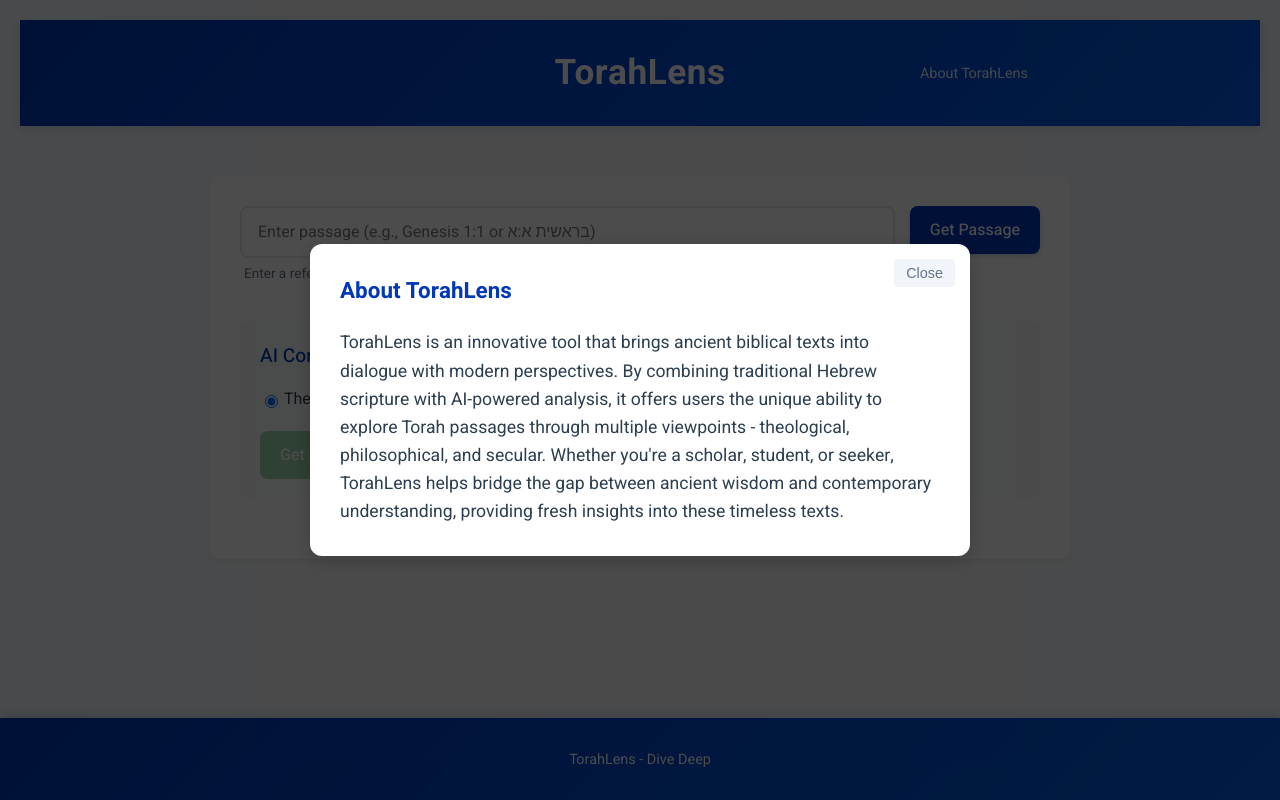
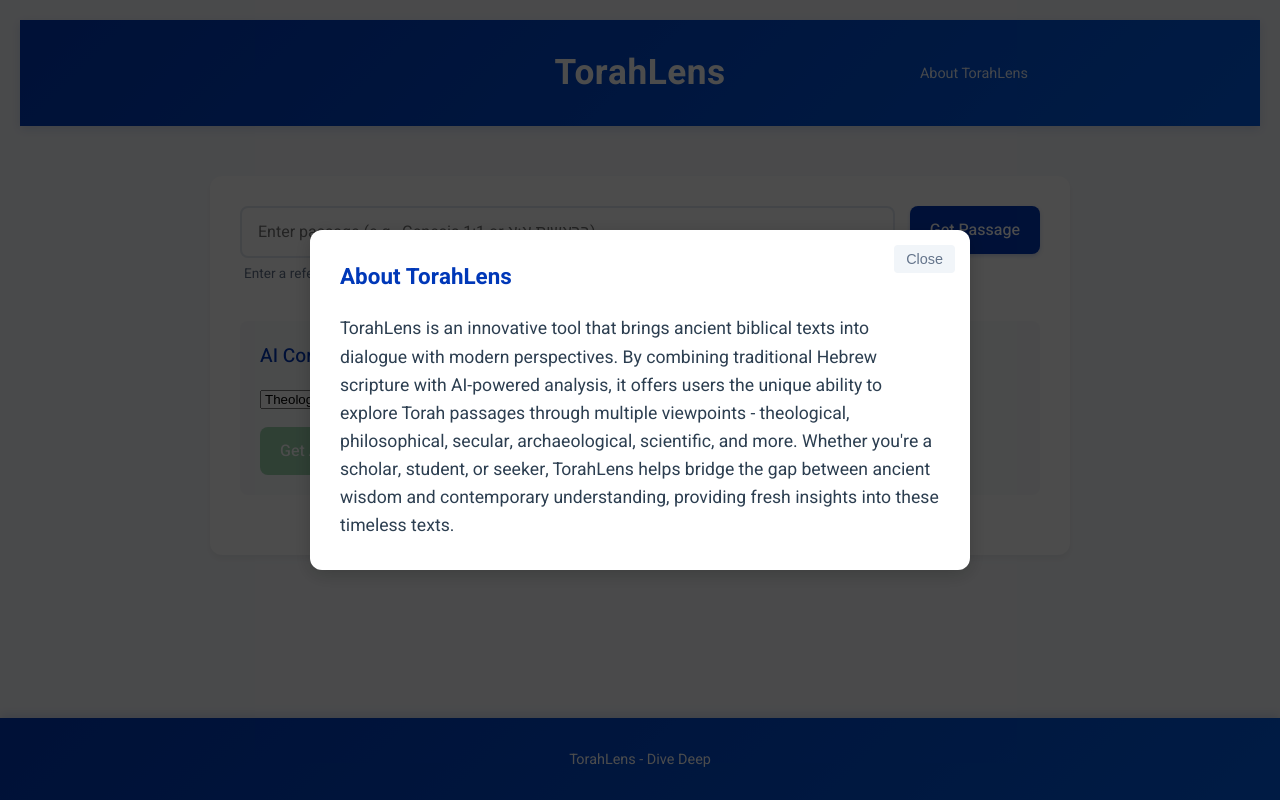
Before and after one commit to jackmitchelwidman/torahlens, a React (Create React App) app in the folder frontend/: page / in a window 1280 px wide. Both pictures are taken after a click on the button "About TorahLens". Built offline with nearby package versions, Linux system fonts and the light colour scheme; a web font is replaced by a local one.

Commit message:
Fixed Scientific bug

```diff
--- a/frontend/src/App.js
+++ b/frontend/src/App.js
@@ -1,5 +1,12 @@
 import React, { useState, useRef, useEffect } from 'react';
 import './styles/App.css';
+
+const PERSPECTIVES = [
+  "Theological",
+  "Philosophical",
+  "Secular",
+  "Scientific"
+];
 
 const AboutModal = ({ isOpen, onClose }) => {
   if (!isOpen) return null;
@@ -14,9 +21,9 @@ const AboutModal = ({ isOpen, onClose }) => {
         <p>
           TorahLens is an innovative tool that brings ancient biblical texts into dialogue with modern perspectives.
           By combining traditional Hebrew scripture with AI-powered analysis, it offers users the unique ability
-          to explore Torah passages through multiple viewpoints - theological, philosophical, and secular. Whether
-          you're a scholar, student, or seeker, TorahLens helps bridge the gap between ancient wisdom and
-          contemporary understanding, providing fresh insights into these timeless texts.
+          to explore Torah passages through multiple viewpoints - theological, philosophical, secular, archaeological,
+          scientific, and more. Whether you're a scholar, student, or seeker, TorahLens helps bridge the gap between
+          ancient wisdom and contemporary understanding, providing fresh insights into these timeless texts.
         </p>
       </div>
     </div>
@@ -28,7 +35,7 @@ const App = () => {
   const [hebrew, setHebrew] = useState('');
   const [english, setEnglish] = useState('');
   const [aiCommentary, setAiCommentary] = useState('');
-  const [perspective, setPerspective] = useState('Theological');
+  const [perspective, setPerspective] = useState("Theological");
   const [loadingPassage, setLoadingPassage] = useState(false);
   const [loadingCommentary, setLoadingCommentary] = useState(false);
   const [error, setError] = useState('');
@@ -57,7 +64,7 @@ const App = () => {
     }
   }, [aiCommentary]);
 
-  const backendUrl = '';
+  const backendUrl = 'http://localhost:5000';
 
   const stripHtml = (html) => {
     const div = document.createElement('div');
@@ -105,21 +112,56 @@ const App = () => {
   };
 
   const fetchAiCommentary = async () => {
+    if (!passage.trim()) {
+      setError("Please fetch the passage first.");
+      return;
+    }
+
     setLoadingCommentary(true);
-    setError('');
+    setError("");
+    setAiCommentary("");
+
     try {
-      const response = await fetch(
-        `${backendUrl}/api/get_ai_commentary?passage=${encodeURIComponent(passage.trim())}&perspective=${perspective}`
-      );
-      const data = await response.json();
-      if (data.error) {
-        setError(data.error);
+      // Build URL with explicit encoding
+      const url = new URL(`${backendUrl}/api/get_ai_commentary`);
+      url.searchParams.append('passage', encodeURIComponent(passage.trim()));
+      url.searchParams.append('perspective', perspective);
+
+      console.log('Making request to:', url.toString());
+      console.log('Using perspective:', perspective);
+
+      const response = await fetch(url.toString());
+      console.log('Response status:', response.status);
+
+      // Get the raw text first
+      const rawText = await response.text();
+      console.log('Raw response text:', rawText);
+
+      // Try to parse as JSON
+      let data;
+      try {
+        data = JSON.parse(rawText);
+        console.log('Parsed JSON:', data);
+      } catch (e) {
+        console.error('JSON parse error:', e);
+        setError('Server returned invalid JSON. Raw response: ' + rawText.substring(0, 100) + '...');
+        return;
+      }
+
+      if (!response.ok) {
+        setError(data.error || `HTTP error ${response.status}`);
+        return;
+      }
+
+      if (data.commentary) {
+        setAiCommentary(data.commentary);
+        setError("");
       } else {
-        setAiCommentary(data.commentary);
+        setError("No commentary received from server");
       }
-    } catch (err) {
-      setError('Error fetching AI commentary. Please try again.');
-      console.error(err);
+    } catch (error) {
+      console.error("Network error:", error);
+      setError("Unable to fetch AI commentary. Error: " + error.message);
     } finally {
       setLoadingCommentary(false);
     }
@@ -168,17 +210,20 @@ const App = () => {
 
         <div className="perspective-section">
           <h3>AI Commentary Perspective</h3>
-          {['Theological', 'Philosophical', 'Secular'].map((perspectiveOption) => (
-            <label key={perspectiveOption} className="radio-label">
-              <input
-                type="radio"
-                value={perspectiveOption}
-                checked={perspective === perspectiveOption}
-                onChange={() => setPerspective(perspectiveOption)}
-              />
-              {perspectiveOption}
-            </label>
-          ))}
+          <div className="perspective-options">
+            <select
+              value={perspective}
+              onChange={(e) => {
+                console.log('Setting perspective to:', e.target.value);
+                setPerspective(e.target.value);
+              }}
+              className="perspective-select"
+            >
+              {PERSPECTIVES.map((p) => (
+                <option key={p} value={p}>{p}</option>
+              ))}
+            </select>
+          </div>
           <div className="commentary-button-container">
             <button
               onClick={fetchAiCommentary}
```
Also changed, not shown: 14 other files (tests, documents, lock files or other folders).
